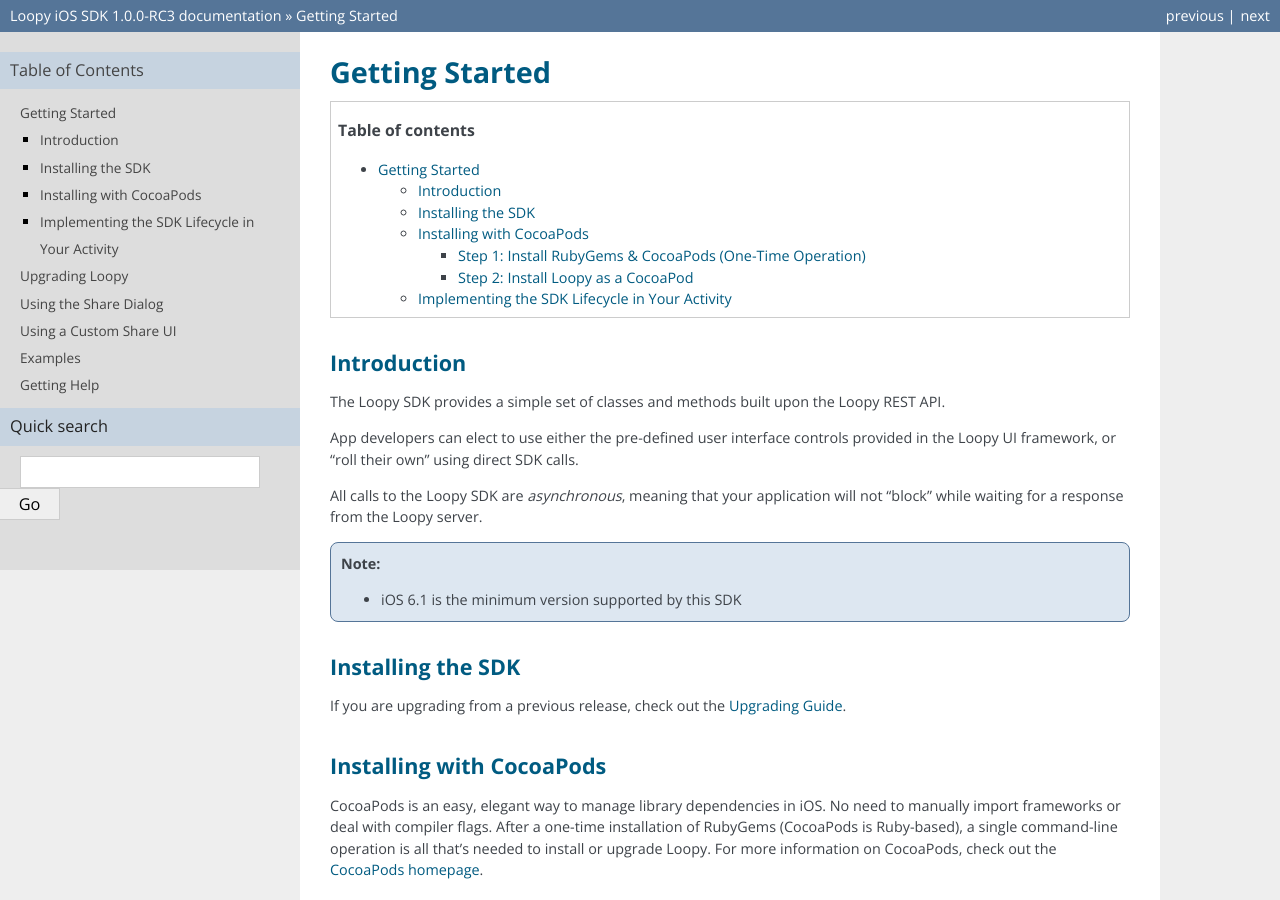
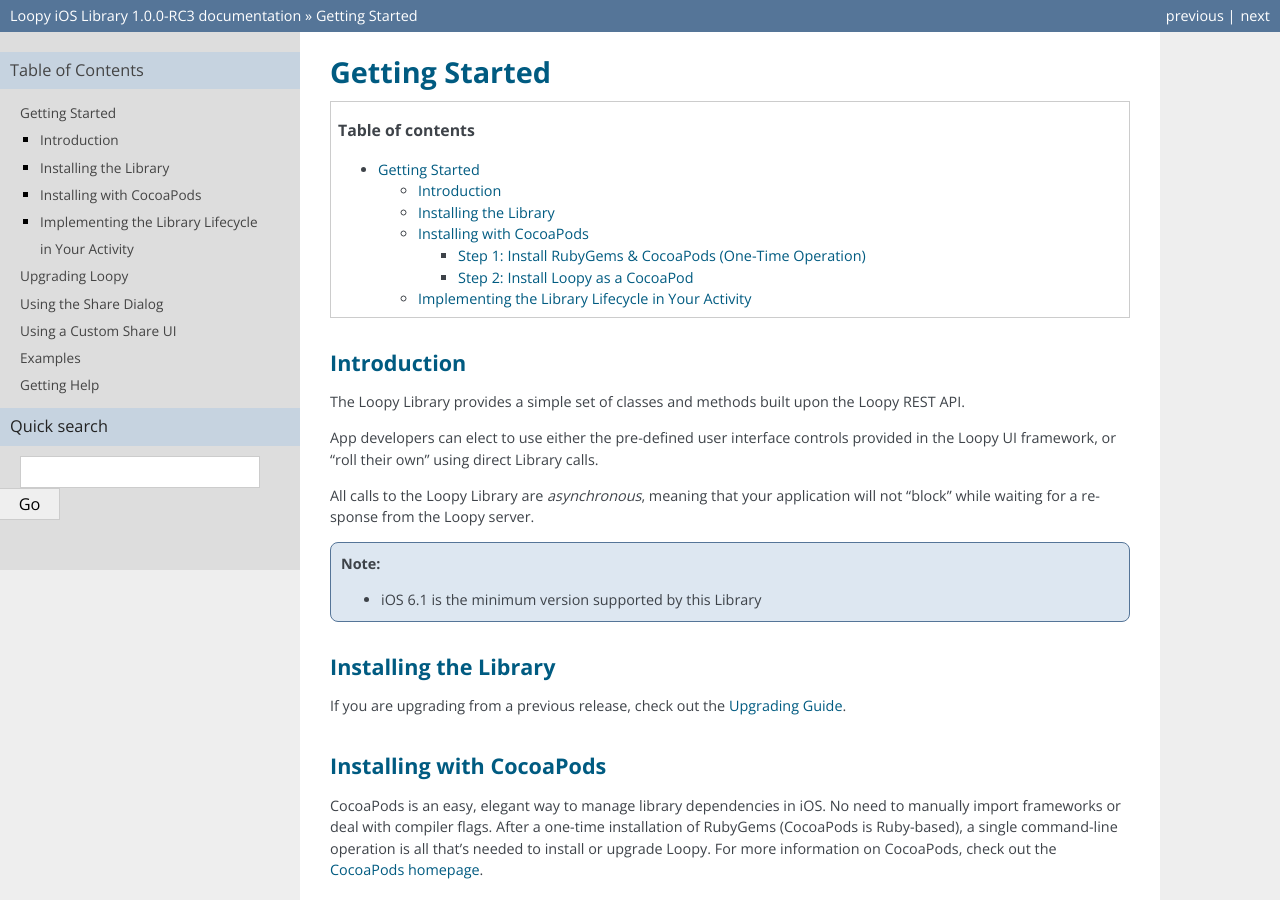
Before and after one commit to socialize/loopy-ios, a Sphinx documentation site: the page built from Documentation/sphinx/source/getting_started.rst, in a window 1280 px wide and 900 px high. Built offline with Sphinx 7.4.7, drawn with Linux system fonts in a browser that asks for light colours; some of the changed text lies outside the part shown.

Commit message:
Updated docs with "Library" in place of "SDK"

```diff
--- a/Documentation/sphinx/source/conf.py
+++ b/Documentation/sphinx/source/conf.py
@@ -1,6 +1,6 @@
 # -*- coding: utf-8 -*-
 #
-# Loopy iOS SDK documentation build configuration file, created by
+# Loopy iOS Library documentation build configuration file, created by
 # sphinx-quickstart on Tue Oct 29 14:32:30 2013.
 #
 # This file is execfile()d with the current directory set to its containing dir.
@@ -40,7 +40,7 @@
 master_doc = 'index'
 
 # General information about the project.
-project = u'Loopy iOS SDK'
+project = u'Loopy iOS Library'
 copyright = u'2014, ShareThis Inc'
 
 # The version info for the project you're documenting, acts as replacement for
@@ -168,7 +168,7 @@
 #html_file_suffix = None
 
 # Output file base name for HTML help builder.
-htmlhelp_basename = 'LoopyiOSSDKdoc'
+htmlhelp_basename = 'LoopyiOSLibrarydoc'
 
 
 # -- Options for LaTeX output --------------------------------------------------
@@ -187,7 +187,7 @@
 # Grouping the document tree into LaTeX files. List of tuples
 # (source start file, target name, title, author, documentclass [howto/manual]).
 latex_documents = [
-  ('index', 'LoopyiOSSDK.tex', u'Loopy iOS SDK Documentation',
+  ('index', 'LoopyiOSLibrary.tex', u'Loopy iOS Library Documentation',
    u'ShareThis Inc', 'manual'),
 ]
 
@@ -217,7 +217,7 @@
 # One entry per manual page. List of tuples
 # (source start file, name, description, authors, manual section).
 man_pages = [
-    ('index', 'loopyiossdk', u'Loopy iOS SDK Documentation',
+    ('index', 'loopyioslibrary', u'Loopy iOS Library Documentation',
      [u'ShareThis Inc'], 1)
 ]
 
@@ -231,8 +231,8 @@
 # (source start file, target name, title, author,
 #  dir menu entry, description, category)
 texinfo_documents = [
-  ('index', 'LoopyiOSSDK', u'Loopy iOS SDK Documentation',
-   u'ShareThis Inc', 'LoopyiOSSDK', 'One line description of project.',
+  ('index', 'LoopyiOSLibrary', u'Loopy iOS Library Documentation',
+   u'ShareThis Inc', 'LoopyiOSLibrary', 'One line description of project.',
    'Miscellaneous'),
 ]
 
--- a/Documentation/sphinx/source/feedback_widget.rst
+++ b/Documentation/sphinx/source/feedback_widget.rst
@@ -14,7 +14,7 @@
       feedback_widget_options.placement = "right";
       feedback_widget_options.color = "#222";
       feedback_widget_options.style = "idea";
-      feedback_widget_options.product = "socialize_ios_sdk";
+      feedback_widget_options.product = "socialize_ios_lib";
       feedback_widget_options.tag = "Feedback";
 
       feedback_widget_options.limit = "3";
--- a/Documentation/sphinx/source/getting_help.rst
+++ b/Documentation/sphinx/source/getting_help.rst
@@ -10,7 +10,7 @@
 
 .. container:: block-padded
 
-    If you have any questions, issues, bugs or feature requests for the SDK feel free
+    If you have any questions, issues, bugs or feature requests for the Library feel free
     to log them into our customer support system at:
 
     |gesat|
--- a/Documentation/sphinx/source/getting_started.rst
+++ b/Documentation/sphinx/source/getting_started.rst
@@ -9,18 +9,18 @@
 
 Introduction
 ------------
-The Loopy SDK provides a simple set of classes and methods built upon the Loopy REST API.
+The Loopy Library provides a simple set of classes and methods built upon the Loopy REST API.
 
 App developers can elect to use either the pre-defined user interface controls provided in the Loopy UI
-framework, or "roll their own" using direct SDK calls.
+framework, or "roll their own" using direct Library calls.
 
-All calls to the Loopy SDK are *asynchronous*, meaning that your application will not "block" while
+All calls to the Loopy Library are *asynchronous*, meaning that your application will not "block" while
 waiting for a response from the Loopy server.
 
-.. note:: * iOS 6.1 is the minimum version supported by this SDK
+.. note:: * iOS 6.1 is the minimum version supported by this Library
 
-Installing the SDK
-------------------
+Installing the Library
+----------------------
 
 If you are upgrading from a previous release, check out the `Upgrading Guide`_.
 
@@ -95,8 +95,8 @@
 - After Loopy CocoaPod is created in your project, **you must use the Xcode workspace (YourProject.xcworkspace) to use the CocoaPod.** All your project settings should still be available to you from the workspace. **DO NOT open the .xcodeproj directly.**
 
 
-Implementing the SDK Lifecycle in Your Activity
------------------------------------------------
+Implementing the Library Lifecycle in Your Activity
+---------------------------------------------------
 
 In order for Loopy to track install and open events (as well as enable itself for recording other operations), it must be initialized. To do so, add the following code to your AppDelegate:
 
--- a/Documentation/sphinx/source/index.rst
+++ b/Documentation/sphinx/source/index.rst
@@ -1,6 +1,6 @@
 
-Loopy iOS SDK
-=============
+Loopy iOS Library
+=================
 
 Contents:
 
```
